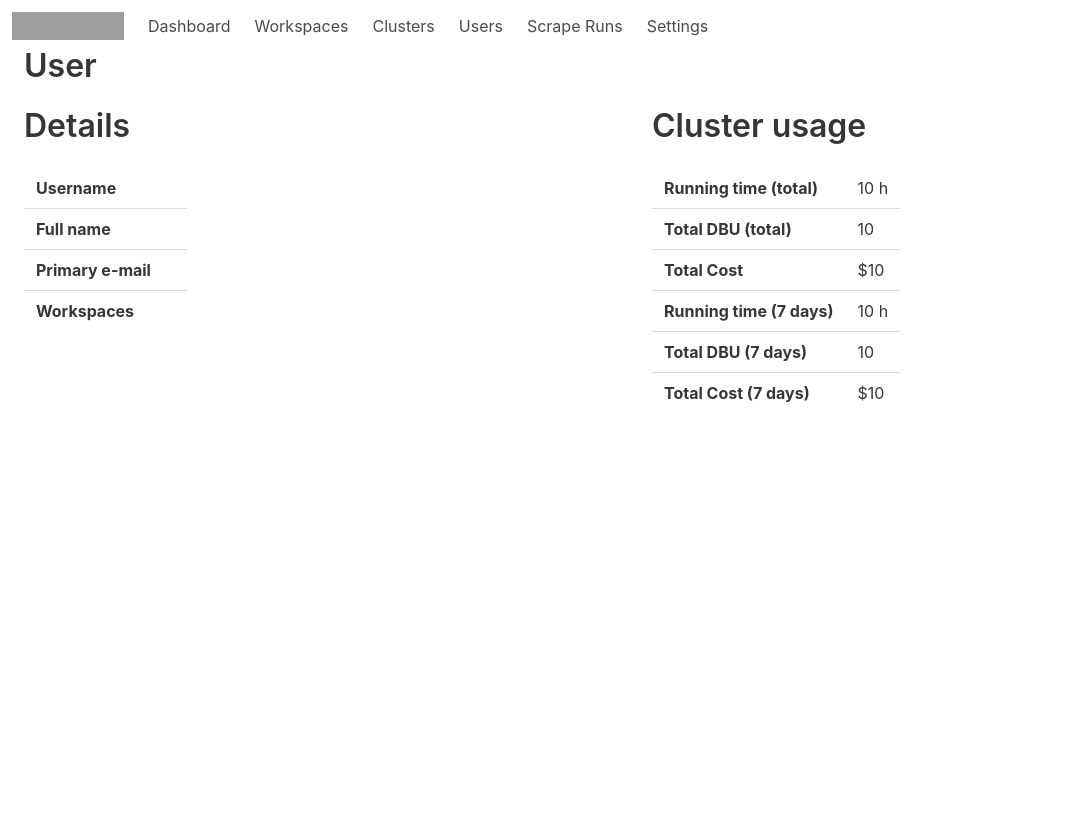
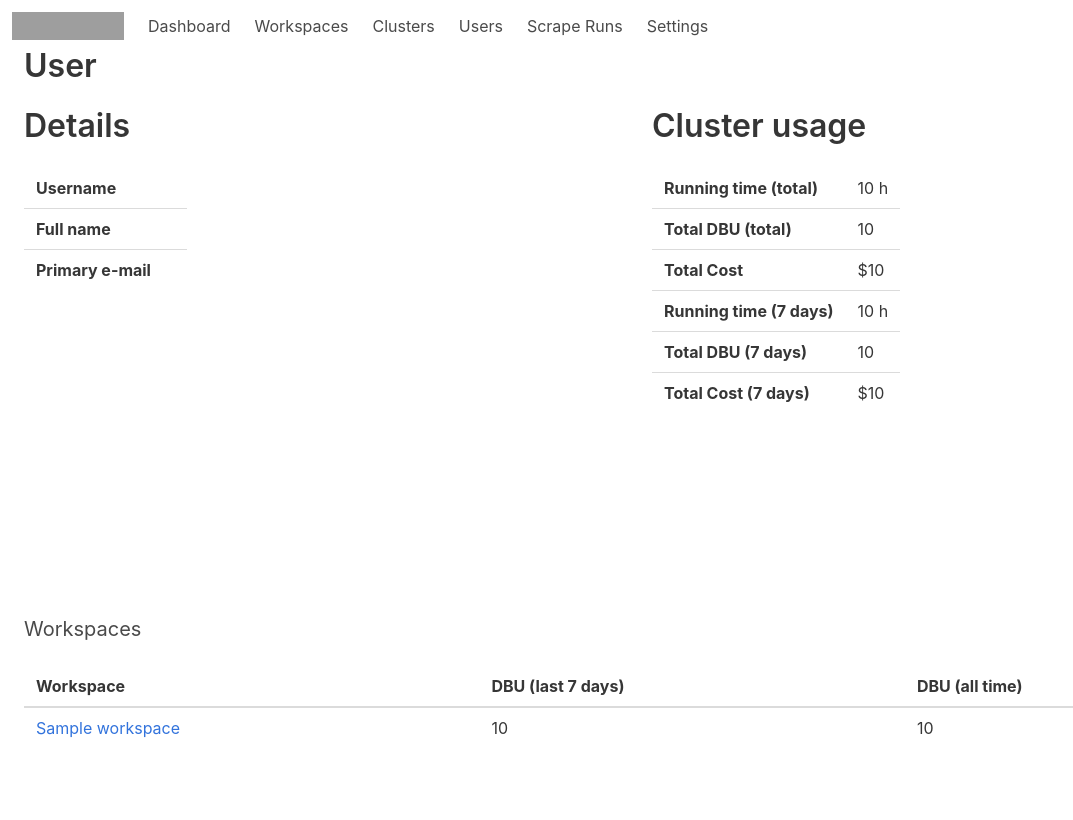
Before and after one commit to datapao/dac, a Flask app: template templates/user.html in a window 1280 px wide. Shown: the whole page, without its empty margins (0-1073 px from the left). Before the commit the page ends 402 px from the top, so only its background shows below. Run offline with Flask 2, Linux system fonts and the light colour scheme; the template is opened without the code that fills it: most values are stand-ins (such as "Sample title", 1, 10 or a date in 2020); lists and menus that the app fills with data are empty; a map, chart or similar area stays blank; parts of the project's set-up code (start-up, migrations or seed data) failed here and were passed over; some libraries are stand-ins or nearby versions; grey boxes are pictures that could not be loaded.

Commit message:
Added workspace listing to the bottom of the user datails page. Fixed empty result cases in user details, and clusters page. Changed config path env name to DAC_CONFIG_PATH.

```diff
--- a/main.py
+++ b/main.py
@@ -30,7 +30,7 @@ logging.getLogger("urllib3.connectionpool").setLevel(logging.INFO)
 
 app = Flask(__name__, static_folder='templates/static/')
 app.config['SECRET_KEY'] = os.getenv('FLASK_SECRET_KEY') or 'whoops'
-app.config['CONFIG_PATH'] = os.getenv('FLASK_CONFIG_PATH')
+app.config['CONFIG_PATH'] = os.getenv('DAC_CONFIG_PATH')
 engine = create_engine(engine_url)
 Base.metadata.bind = engine
 
@@ -250,12 +250,15 @@ def view_clusters():
         for key, (_, time_stats) in results.items():
             time_stats_dict[key] = time_stats.to_dict("records")
 
-    cluster_dbus = (aggregate(df=states,
-                              col="interval_dbu",
-                              by="cluster_id",
-                              since_days=7)
-                    .rename(columns={'interval_dbu': 'dbu'})
-                    .dbu.to_dict())
+        cluster_dbus = (aggregate(df=states,
+                                  col="interval_dbu",
+                                  by="cluster_id",
+                                  since_days=7)
+                        .rename(columns={'interval_dbu': 'dbu'})
+                        .dbu.to_dict())
+    else:
+        cluster_dbus = {cluster.cluster_id: 0.0 for cluster in clusters}
+        time_stats_dict = {'interactive': {}, 'job': {}}
 
     clusters_by_type = {}
     for cluster in clusters:
@@ -278,12 +281,41 @@ def view_user(username):
             .filter(User.username == username)
             .one())
     states = user.state_df()
+    if not states.empty:
+        workspaces = (
+            concat_dfs({(w.workspace.id, w.workspace.name): w.workspace.state_df()
+                        for w in user.user_workspaces})
+            .reset_index([0, 1])
+            .rename(columns={'level_0': 'workspace_id',
+                             'level_1': 'workspace_name'}))
 
-    # PRICE CONFIG
-    price_settings = {setting['type']: setting['value']
-                      for setting in get_settings().get('prices')}
+        last7_workspaces = (aggregate(df=workspaces,
+                                      col='interval_dbu',
+                                      by=['workspace_id', 'workspace_name'],
+                                      since_days=7)
+                            .rename(columns={'interval_dbu': 'last7dbu'}))
 
-    if not states.empty:
+        all_workspaces = (aggregate(df=workspaces,
+                                    col='interval_dbu',
+                                    by=['workspace_id', 'workspace_name'])
+                          .rename(columns={'interval_dbu': 'alltimedbu'}))
+
+        workspaces_dict = (
+            pd.merge(all_workspaces,
+                     last7_workspaces,
+                     how='left',
+                     left_index=True,
+                     right_index=True)
+            .fillna(0.0)
+            .reset_index()
+            .sort_values('last7dbu')
+            .to_dict('records')
+        )
+
+        # PRICE CONFIG
+        price_settings = {setting['type']: setting['value']
+                          for setting in get_settings().get('prices')}
+
         results = aggregate_by_types(states, aggregate_for_entity)
         time_stats_dict = {}
         cost_summary_dict = {}
@@ -300,9 +332,25 @@ def view_user(username):
         cost_summary_dict = {key: (cost_summary_dict['interactive'][key]
                                    + cost_summary_dict['job'][key])
                              for key in cost_summary_dict['job']}
+    else:
+        workspaces_dict = [{'workspace_id': w.workspace.id,
+                            'workspace_name': w.workspace.name,
+                            'last7dbu': 0.0,
+                            'alltimedbu': 0.0}
+                           for w in user.user_workspaces]
+        cost_summary_dict = {
+            "interval": 0.0,
+            "interval_dbu": 0.0,
+            "weekly_interval_sum": 0.0,
+            "weekly_interval_dbu_sum": 0.0,
+            "cost": 0.0,
+            "weekly_cost": 0.0
+        }
+        time_stats_dict = {'interactive': {}, 'job': {}}
 
     return render_template('user.html',
                            user=user,
+                           workspaces=workspaces_dict,
                            cost=cost_summary_dict,
                            time_stats=time_stats_dict)
 
@@ -381,31 +429,6 @@ def format_workspace_configs(configs):
     return ',\n'.join(formatted)
 
 
-def add_new_workspace(form):
-    json_path = app.config['WORKSPACE_JSON_PATH']
-    workspaces = load_workspaces(json_path)
-
-    workspace = {
-        'url': form.urlfield.data,
-        'id': form.idfield.data,
-        'type': form.typefield.data,
-        'name': form.namefield.data,
-        'token': form.tokenfield.data
-    }
-
-    # TODO: find tmp path / or modify scrape to accept workspace setup
-    export_workspaces([workspace], 'configs/new_workspace.json')
-    try:
-        scrape('configs/new_workspace.json')
-    except Exception as e:
-        return render_template('failed.html', error=e.message)
-    else:
-        workspaces.append(workspace)
-        export_workspaces(workspaces, json_path)
-
-    return workspaces
-
-
 @app.route('/settings')
 def view_settings():
     settings = get_settings()
@@ -415,10 +438,9 @@ def view_settings():
                                      else '*' * 6 + value[-4:])
                                for key, value in setting.items()}
                               for setting in settings['workspaces']]
-    print(settings)
     settings = {key: json.dumps(value, indent=4, sort_keys=True)
                 for key, value in settings.items()}
-    print(settings)
+
     return render_template('settings.html', settings=settings)
 
 
--- a/templates/index.html
+++ b/templates/index.html
@@ -102,7 +102,6 @@
                 </a>
                 -->
 
-
             </div>
 
             <!-- User menu
--- a/templates/user.html
+++ b/templates/user.html
@@ -20,19 +20,6 @@
             <tr>
                 <th>Primary e-mail</th>
                 <td>{{ user.primary_email}}</td>
-            </tr>
-            <tr>
-                <th>Workspaces</th>
-                <td>
-                    <table>
-                        {% for workspace in user.user_workspaces %}
-                        <tr>
-                            <td><a href={{ url_for("view_workspace", workspace_id=workspace.workspace_id) }}>{{ workspace.workspace.name }}</a></td>
-                            <!-- TODO: add dbu/cost to this mini table -->
-                        </tr>
-                        {% endfor %}
-                    </table>
-                </td>
             </tr>
         </table>
     </div>
@@ -79,6 +66,28 @@
 </div>
 
 
+
+<h1 class='subtitle'>Workspaces</h1>
+<table class="table is-hoverable is-fullwidth">
+    <thead>
+        <tr>
+            <th>Workspace</th>
+            <th>DBU (last 7 days)</th>
+            <th>DBU (all time)</th>
+        </tr>
+    </thead>
+    <tbody>
+        {% for workspace in workspaces %}
+        <tr>
+            <td><a href={{ url_for("view_workspace", workspace_id=workspace['workspace_id']) }}>{{ workspace['workspace_name'] }}</a></td>
+            <td>{{ workspace['last7dbu'] | round(2, 'common') }}</td>
+            <td>{{ workspace['alltimedbu'] | round(2, 'common') }}</td>
+        </tr>
+        {% endfor %}
+    </tbody>
+</table>
+
+
 <script>
 
     var time_stats = JSON.parse('{{ time_stats | tojson | safe}}');
```
